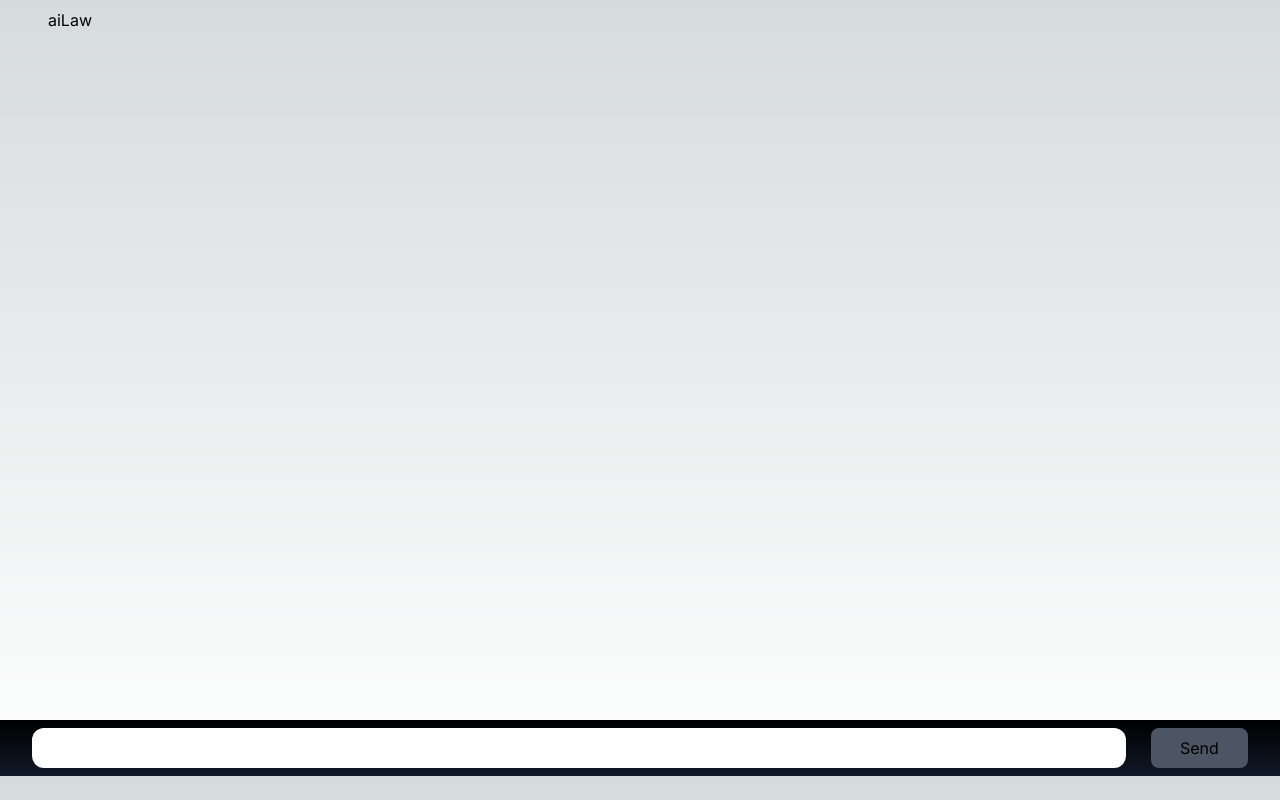
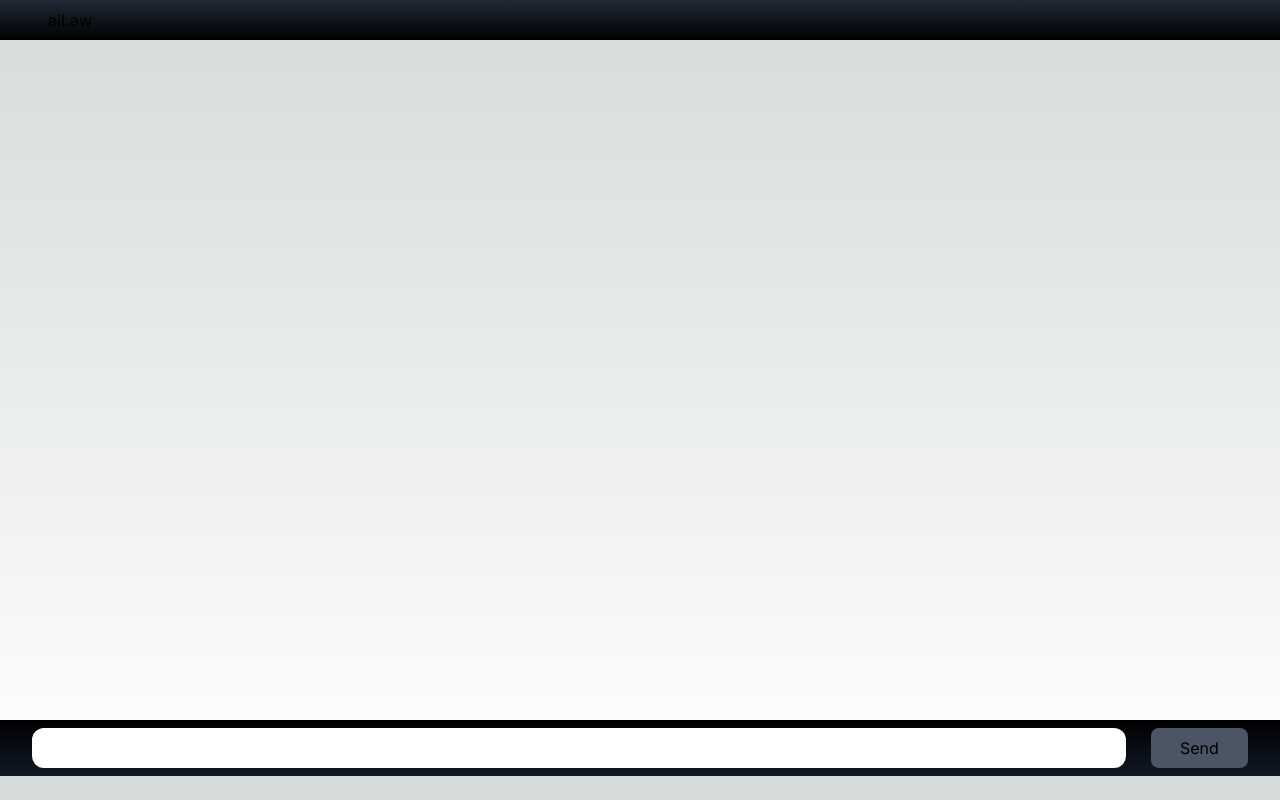
Before and after one commit to bhargavasai227/aiLaw, a Next.js app: page / in a window 1280 px wide. Built offline with nearby package versions, Linux system fonts and the light colour scheme.

Commit message:
gradient

```diff
--- a/app/Nav.js
+++ b/app/Nav.js
@@ -1,7 +1,7 @@
 "use client"
 export default function Nav(){
 return(
-<div className="h-[5vh] w-full px-[3rem] flex items-center " >
+<div className="h-[5vh] w-full px-[3rem] flex items-center bg-gradient-to-b from-gray-800 to-black " >
     <p>aiLaw</p>
 </div>
 );
```
